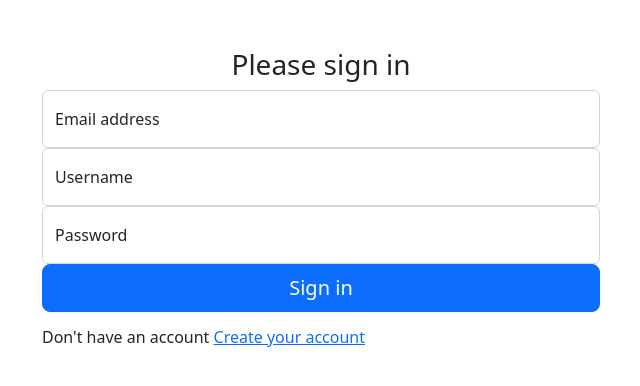
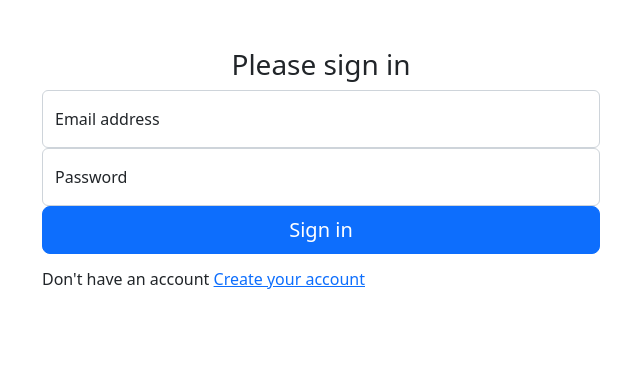
Before and after one commit to Krishna-Aggarwal-11/php_with_mysql, a PHP site: page /login.php in a window 1280 px wide. Shown: the part 56-442 px from the top of the page, without its empty margins (319-959 px from the left). Run offline with PHP 8.4, Linux system fonts and the light colour scheme.

Commit message:
login user

```diff
--- a/authentication/login.php
+++ b/authentication/login.php
@@ -1,25 +1,55 @@
 <?php require "includes/header.php"; ?>
 
+<?php require "config.php"; ?>
+
+<?php
+
+if (isset($_POST['submit'])) {
+
+  if ($_POST["email"] == "" || $_POST["password"] == "") {
+    echo "Please enter email and password";
+  } else {
+    $email = $_POST["email"];
+    $password = $_POST["password"];
+
+    $login = $conn->query("SELECT * FROM `users` WHERE `email` = '$email'");
+
+    $login->execute();
+
+    $data = $login->fetch(PDO::FETCH_ASSOC);
+
+    if ($login->rowCount() > 0) {
+
+      if (password_verify($password, $data['password'])) {
+        echo "Login success";
+      } else {
+        echo "Login failed";
+      }
+    }
+  }
+}
+
+?>
+
+
+
 <main class="form-signin w-50 m-auto">
-  <form>
-    <!-- <img class="mb-4 text-center" src="/docs/5.2/assets/brand/bootstrap-logo.svg" alt="" width="72" height="57"> -->
+  <form method="POST" action="login.php">
+
     <h1 class="h3 mt-5 fw-normal text-center">Please sign in</h1>
 
     <div class="form-floating">
-      <input type="email" class="form-control" id="floatingInput" placeholder="name@example.com">
+      <input name="email" type="email" class="form-control" id="floatingInput" placeholder="name@example.com">
       <label for="floatingInput">Email address</label>
     </div>
+
     <div class="form-floating">
-      <input type="text" class="form-control" id="floatingInput" placeholder="user.name">
-      <label for="floatingInput">Username</label>
-    </div>
-    <div class="form-floating">
-      <input type="password" class="form-control" id="floatingPassword" placeholder="Password">
+      <input name="password" type="password" class="form-control" id="floatingPassword" placeholder="Password">
       <label for="floatingPassword">Password</label>
     </div>
 
-    <button class="w-100 btn btn-lg btn-primary" type="submit">Sign in</button>
-    <h6 class="mt-3">Don't have an account  <a href="register.php">Create your account</a></h6>
+    <button name="submit" class="w-100 btn btn-lg btn-primary" type="submit">Sign in</button>
+    <h6 class="mt-3">Don't have an account <a href="register.php">Create your account</a></h6>
   </form>
 </main>
 <?php require "includes/footer.php"; ?>
```
